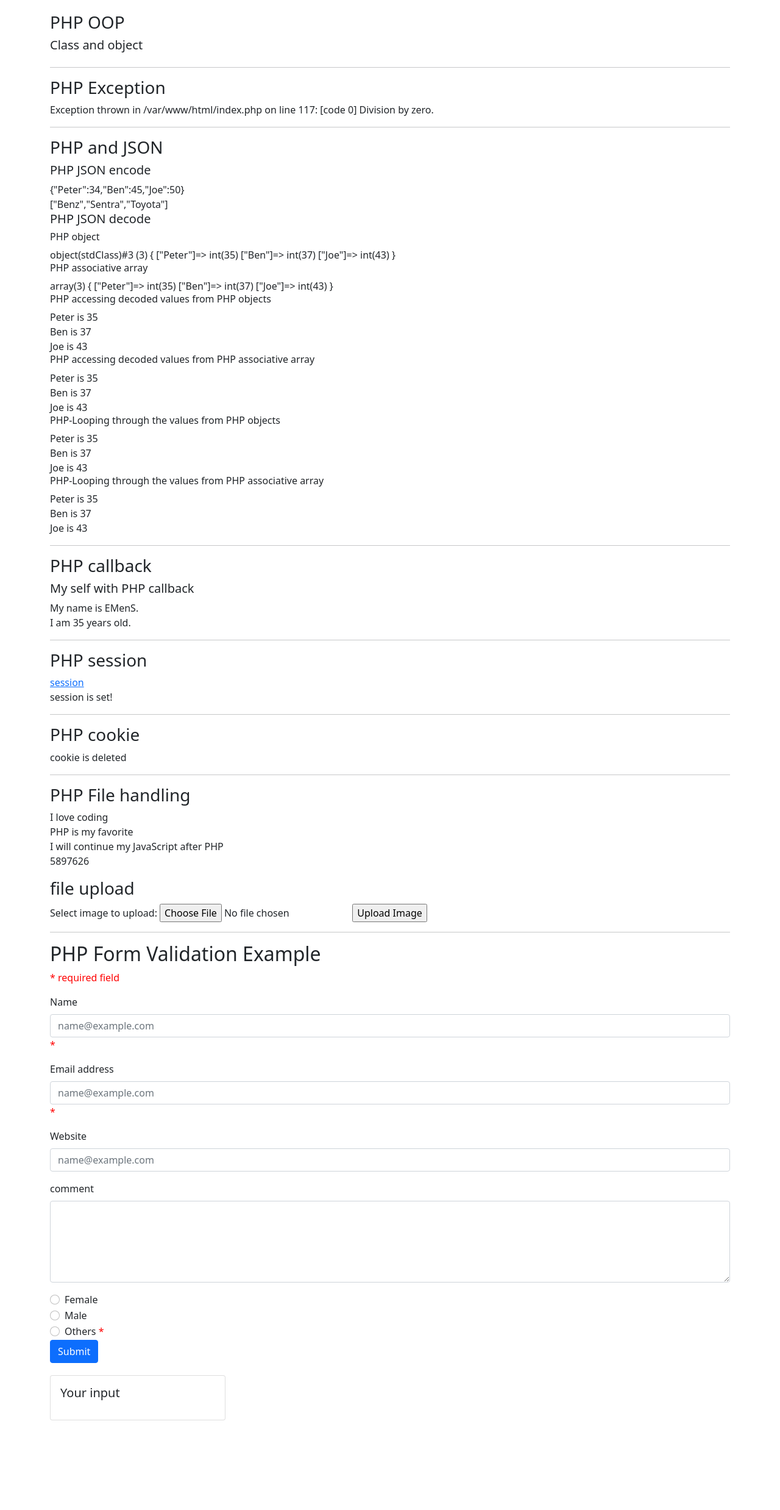
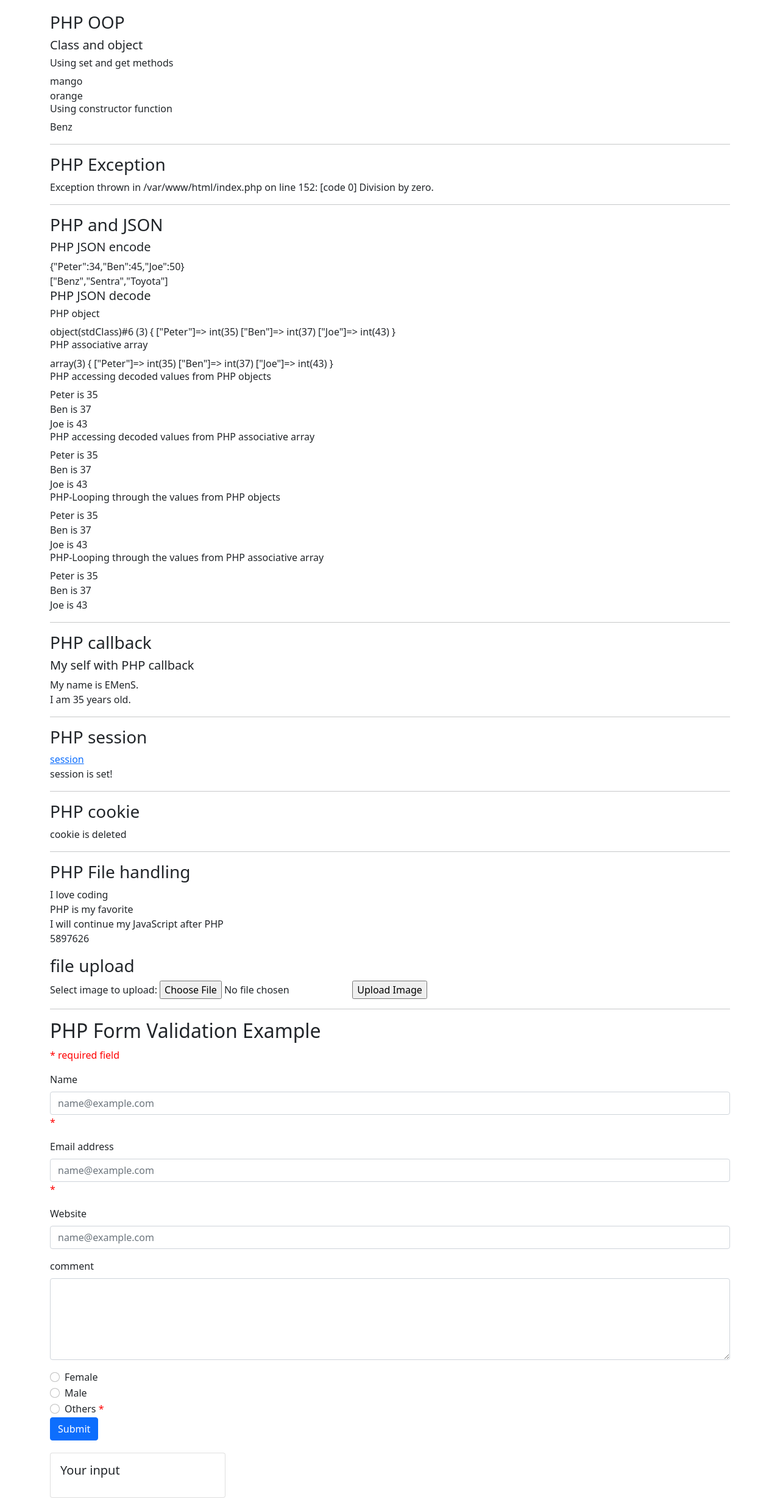
Before and after one commit to Essien-SM/php-notes, a PHP site: page / in a window 1280 px wide. Shown: the whole page at 61% size. Before the commit the page ends 2329 px from the top, so only its background shows below. Run offline with PHP 8.4, Linux system fonts and the light colour scheme.

Commit message:
OOP construct function

```diff
--- a/index.php
+++ b/index.php
@@ -96,33 +96,68 @@ setcookie($cookie_name, $cookie_value, time() + (86400 * 30), "/");
 
             <h3>PHP OOP</h3>
             <h5>Class and object</h5>
+            <h6>Using set and get methods</h6>
             <?php
-            class Fruit{
+            class Fruit
+            {
                 public $name;
                 public $color;
 
-                function setName($name){
+                function setName($name)
+                {
                     $this->name = $name;
                 }
+                function getName()
+                {
+                    return $this->name;
+                }
+            }
+
+            $mango = new Fruit();
+            $orange = new Fruit();
+
+            $mango->setName("mango");
+            $orange->setName("orange");
+
+            echo $mango->getName() . "<br>";
+            echo $orange->getName();
+            ?>
+
+            <h6>Using constructor function</h6>
+            <?php
+            class Car
+            {
+                public $name;
+                public $color;
+
+                function __construct($name)
+                {
+                    $this->name = $name;
+                }
+
                 function getName(){
                     return $this->name;
                 }
             }
+
+            $ben = new Car("Benz");
+            echo $ben->getName();
             ?>
             <hr>
             <h3>PHP Exception</h3>
             <?php
-            function divide($dividend, $divisor) {
-                if ($divisor == 0){
+            function divide($dividend, $divisor)
+            {
+                if ($divisor == 0) {
                     throw new Exception("Division by zero");
                 }
 
-                return $dividend/$divisor;
+                return $dividend / $divisor;
             }
 
-            try{
-                echo divide(4,0);
-            }catch(Exception $e){
+            try {
+                echo divide(4, 0);
+            } catch (Exception $e) {
                 $code = $e->getCode();
                 $message = $e->getMessage();
                 $file = $e->getFile();
```
